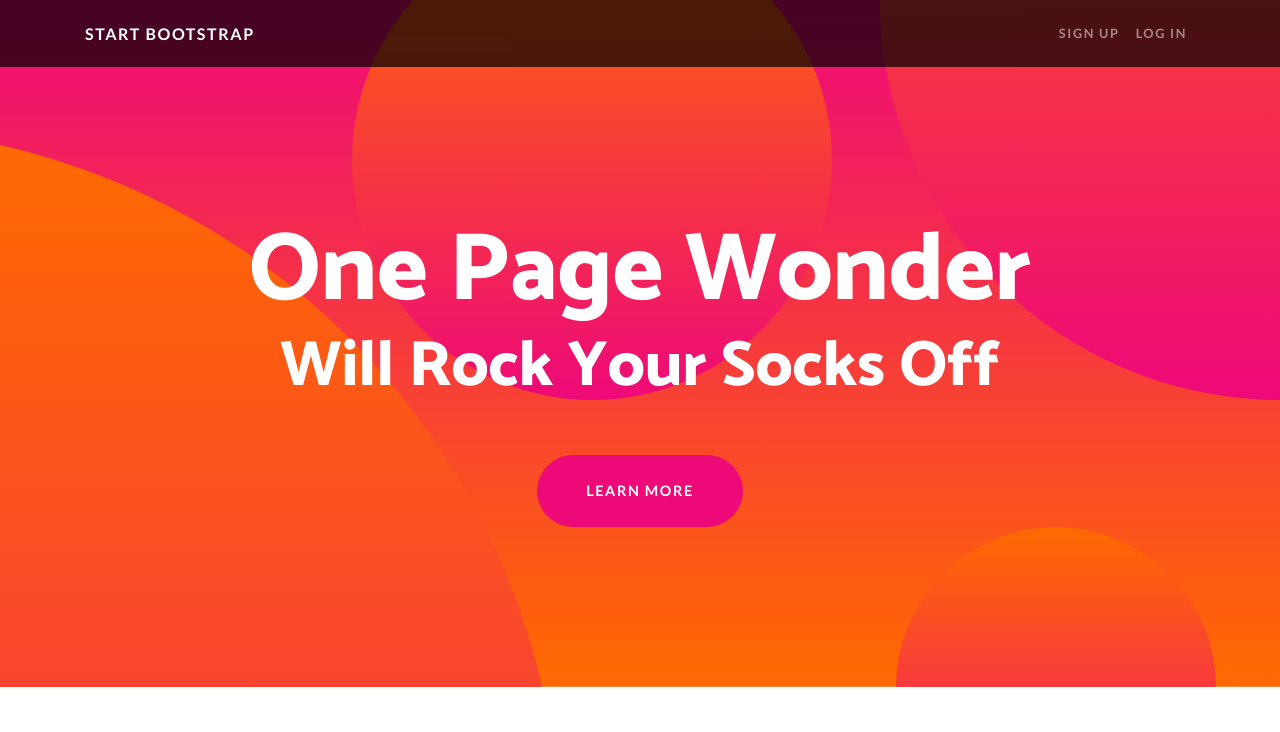
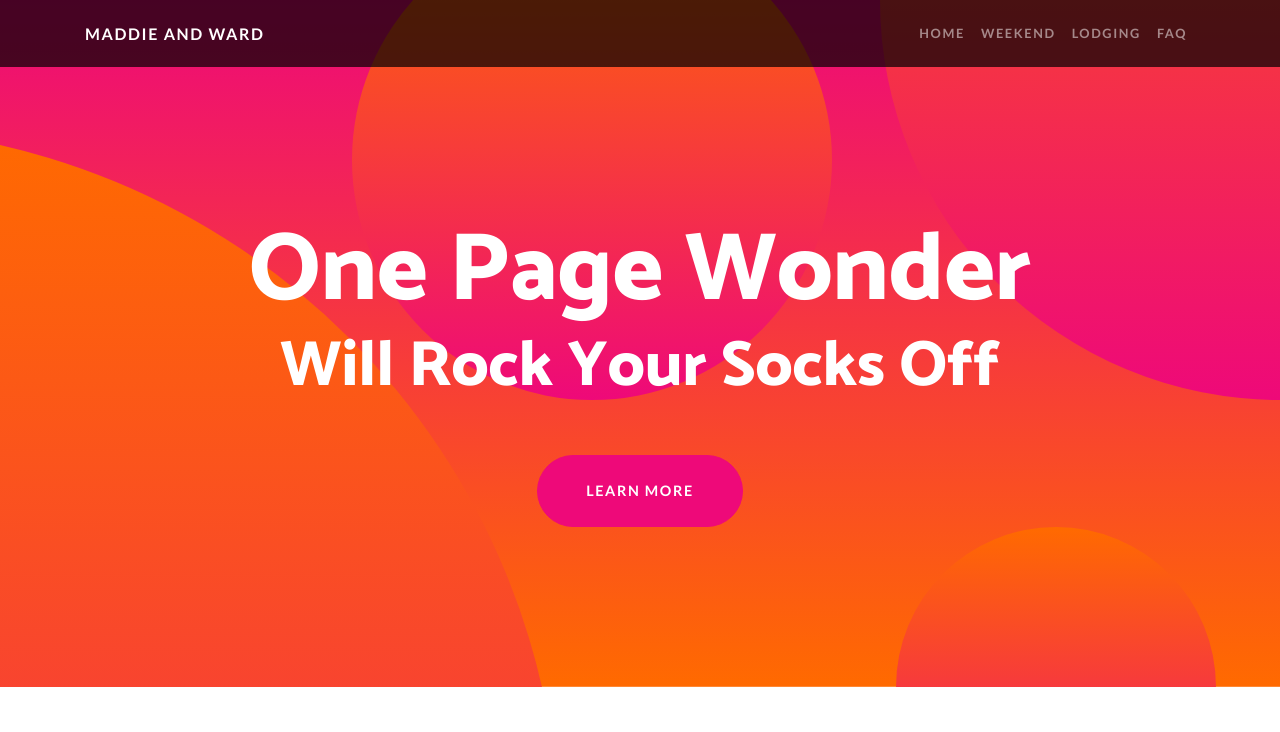
Before and after one commit to tww1192/maddieandwardwedding, a website: page index.html in a window 1280 px wide. Shown: the top 732 px of the page. Drawn offline with Linux system fonts and the light colour scheme.

Commit message:
First changges

```diff
--- a/index.html
+++ b/index.html
@@ -27,17 +27,23 @@
   <!-- Navigation -->
   <nav class="navbar navbar-expand-lg navbar-dark navbar-custom fixed-top">
     <div class="container">
-      <a class="navbar-brand" href="#">Start Bootstrap</a>
+      <a class="navbar-brand" href="#">Maddie and Ward</a>
       <button class="navbar-toggler" type="button" data-toggle="collapse" data-target="#navbarResponsive" aria-controls="navbarResponsive" aria-expanded="false" aria-label="Toggle navigation">
         <span class="navbar-toggler-icon"></span>
       </button>
       <div class="collapse navbar-collapse" id="navbarResponsive">
         <ul class="navbar-nav ml-auto">
           <li class="nav-item">
-            <a class="nav-link" href="#">Sign Up</a>
+            <a class="nav-link" href="#">Home</a>
           </li>
           <li class="nav-item">
-            <a class="nav-link" href="#">Log In</a>
+            <a class="nav-link" href="#">Weekend</a>
+          </li>
+          <li class="nav-item">
+            <a class="nav-link" href="#">Lodging</a>
+          </li>
+          <li class="nav-item">
+            <a class="nav-link" href="#">FAQ</a>
           </li>
         </ul>
       </div>
```
